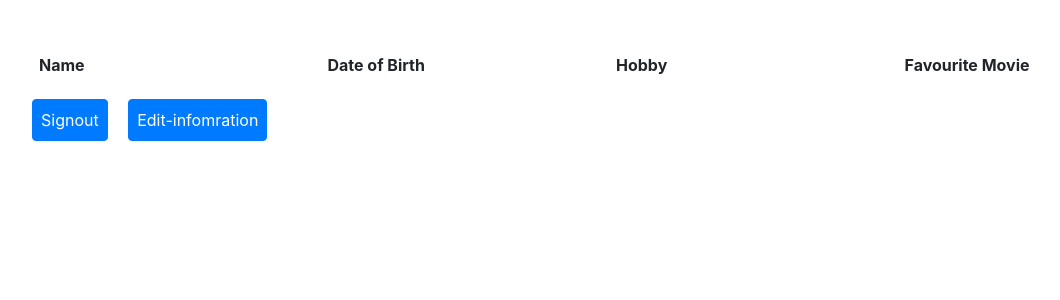
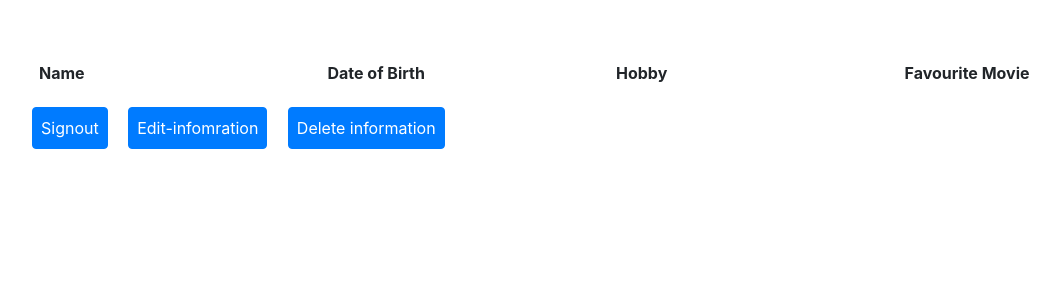
Before and after one commit to ashur-k/creacticing-CRUD-MONGO-DB, a Flask app: template templates/user_info.html in a window 1280 px wide. Shown: the part 56-356 px from the top of the page, without its empty margins (17-1077 px from the left). Run offline with Flask 2, Linux system fonts and the light colour scheme; the template is opened without the code that fills it, so the values that code supplies are empty; some libraries are stand-ins or nearby versions.

Commit message:
code formating

```diff
--- a/app.py
+++ b/app.py
@@ -62,9 +62,8 @@ def insert_additional_info():
 @app.route('/userinfo')
 def userinfo():
     return render_template('user_info.html',
-                           users_account_info=
-                           mongo.db.users_account_info.find_one(
-                               {"name":session['username']}))
+                           users_account_info=mongo.db.users_account_info.find_one(
+                               {'name': session['username']}))
 
 
 @app.route('/signout')
@@ -75,22 +74,31 @@ def signout():
 
 @app.route('/edit_user_info/<users_id>')
 def edit_user_info(users_id):
-    users_info =  mongo.db.users_account_info.find_one({"_id": ObjectId(users_id)})
-    user = mongo.db.users.find_one({"name": session['username']})
-    return render_template('edit_user_info.html', info=users_info, users_login_details=user)
+    users_info = \
+        mongo.db.users_account_info.find_one({'_id': ObjectId(users_id)})
+    user = mongo.db.users.find_one({'name': session['username']})
+    return render_template('edit_user_info.html', info=users_info,
+                           users_login_details=user)
 
 
-@app.route('/update_user_info/<user_id>', methods=["POST"])
+@app.route('/update_user_info/<user_id>', methods=['POST'])
 def update_user_info(user_id):
     user_info = mongo.db.users_account_info
-    user_info.update({'_id': ObjectId(user_id)},
-    {
-        'name':request.form.get('name'),
-        'date_of_birth':request.form.get('date_of_birth'),
+    user_info.update({'_id': ObjectId(user_id)}, {
+        'name': request.form.get('name'),
+        'date_of_birth': request.form.get('date_of_birth'),
         'hobby': request.form.get('hobby'),
-        'favourite_moive': request.form.get('favourite_moive')
-    })
+        'favourite_moive': request.form.get('favourite_moive'),
+        })
     return redirect(url_for('userinfo'))
+
+
+@app.route('/delete_account/<users_id>')
+def delete_account(users_id):
+    mongo.db.users.remove({'name': session['username']})
+    mongo.db.users_account_info.remove({'_id': ObjectId(users_id)})
+    session.clear()
+    return redirect(url_for('index'))
 
 
 if __name__ == '__main__':
--- a/templates/edit_user_info.html
+++ b/templates/edit_user_info.html
@@ -26,7 +26,7 @@
       <label for="favourite_moive">Favourite Movie</label>
       <input type="text" class="form-control" id="favourite_moive" name="favourite_moive" value="{{info.favourite_moive}}" required>
    </div>
-   <button type="submit" class="btn btn-primary btn-block">Submit</button>
+   <button type="submit" class="btn btn-primary btn-block">Update</button>
 </form>
 </div>
 	{% endblock %}
--- a/templates/user_info.html
+++ b/templates/user_info.html
@@ -5,7 +5,7 @@
 {% block content %}
 <div class="container p-2 m-5">
 
-
+<h6>{{users_account_info._id}}</h6>
 <div class="row">
 
 <div class="col-md-3">
@@ -26,8 +26,8 @@
     <div class="col-md-12">
         <a href="{{ url_for('signout') }}" class="btn btn-primary m-2 p-2">Signout</a>
         <a href="{{url_for('edit_user_info', users_id=users_account_info._id)}}" class="btn btn-primary m-2 p-2">Edit-infomration</a>
+        <a href="{{url_for('delete_account', users_id=users_account_info._id)}}" class="btn btn-primary m-2 p-2">Delete information</a>
     </div>
 
 </div>
 {% endblock %}
- <!--   -->
```
